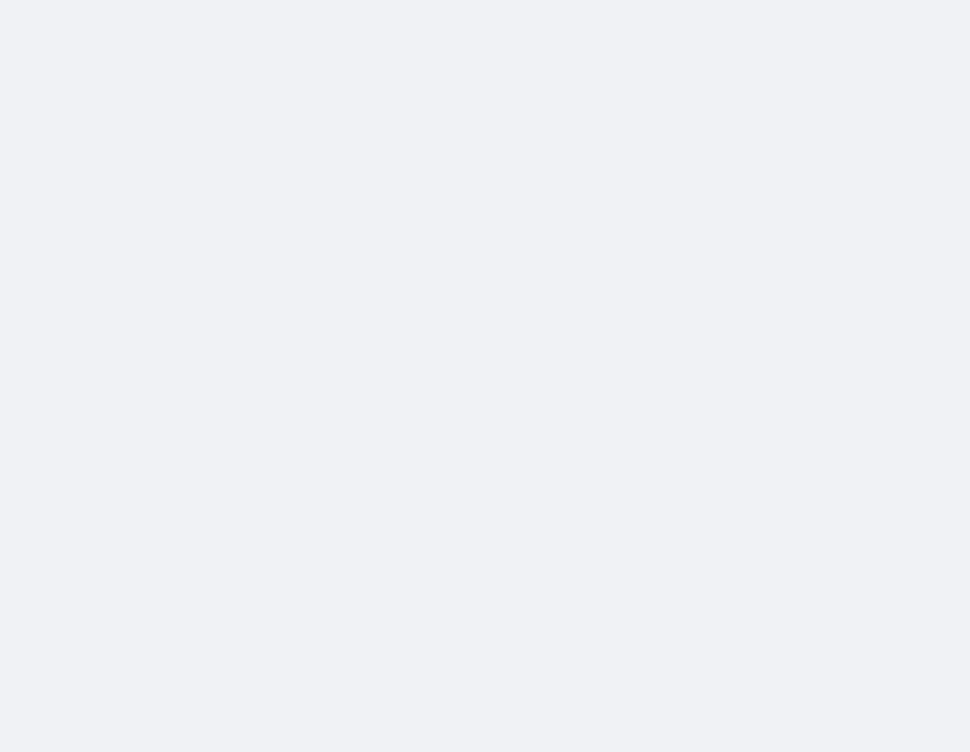
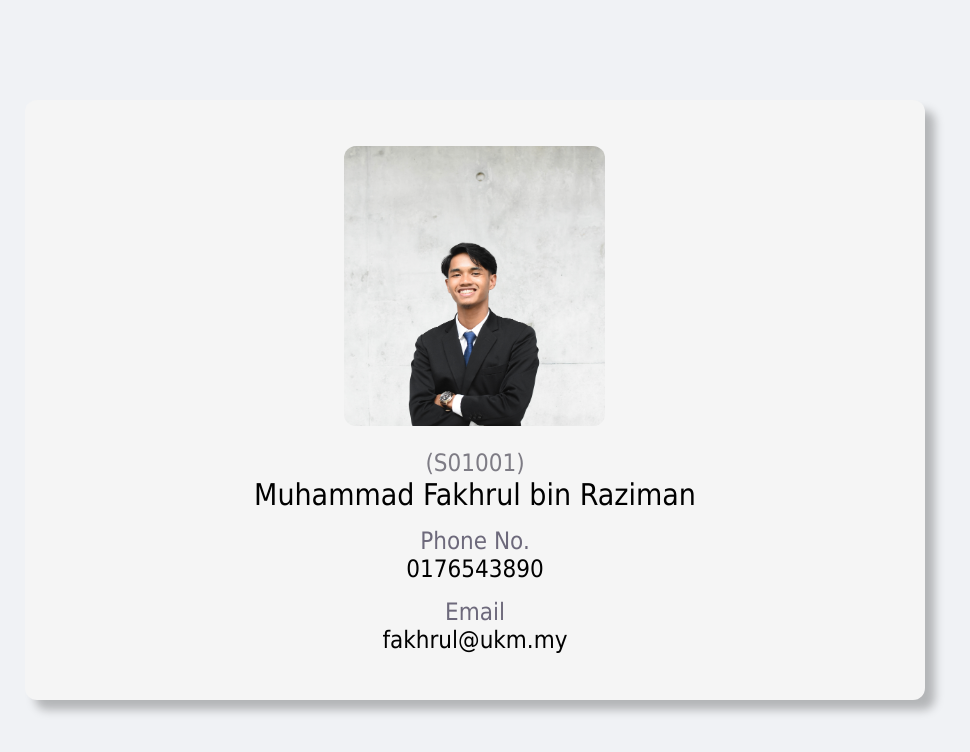
Before and after one commit to cindy-nst/sukanUKM, a React (Create React App) app in the folder sukanukmui/: page /profile in a window 1280 px wide. Before the commit this address had no page. Shown: the top 752 px of the page, without its empty margins (165-1135 px from the left). Built offline with nearby package versions, Linux system fonts and the light colour scheme.

Commit message:
Design Profile Page

```diff
--- a/sukanukmui/src/components/App/App.js
+++ b/sukanukmui/src/components/App/App.js
@@ -1,22 +1,29 @@
-import React from 'react';
+import React, { useContext } from 'react';
 import { Routes, Route, Navigate } from 'react-router-dom';
 import Login from '../Login/Login';
 import ForgotPassword from '../ForgotPassword/ForgotPassword';
 import HomePage from '../HomePage/HomePage';
 import Venues from '../Venues/Venues';
+import Profile from '../Profile/Profile';
+import Navbar from '../Navbar';
+import { UserContext } from '../UserContext'; // Assuming this is where your UserContext is defined
 
 import './App.css';
 
+function App() {
+  const { user } = useContext(UserContext); // Access user data from context
 
-function App() {
   return (
     <div className="App">
+      {/* Render Navbar only if the user is logged in */}
+      {user && <Navbar />}
       <Routes>
         <Route path="/" element={<Navigate to="/login" />} />
         <Route path="/login" element={<Login />} />
         <Route path="/forgot-password" element={<ForgotPassword />} />
         <Route path="/home" element={<HomePage />} />
         <Route path="/venues" element={<Venues />} />
+        <Route path="/profile" element={<Profile />} />
         {/* Add other routes as needed */}
       </Routes>
     </div>
--- a/sukanukmui/src/components/HomePage/HomePage.js
+++ b/sukanukmui/src/components/HomePage/HomePage.js
@@ -5,7 +5,7 @@ import Hero from '../Hero';
 import HeroStudent from '../HeroStudent';
 import Carousel from '../Carousel';
 import CarouselStudent from '../CarouselStudent';
-import Layout from '../Layout';
+//import Layout from '../Layout';
 import './HomePage.css';
 
 // Add this to determine whether user is an Admin or Student
@@ -37,13 +37,11 @@ const AdminView = () => {
     const { user } = useContext(UserContext);
 
     return (
-      <Layout>
         <div className="homepage">
           <main>
             {user?.role === 'admin' ? <AdminView /> : <StudentView />}
           </main>
         </div>
-      </Layout>
     );
   };
 
--- a/sukanukmui/src/components/Navbar.js
+++ b/sukanukmui/src/components/Navbar.js
@@ -29,7 +29,7 @@ const Navbar = () => {
       </div>
 
       <div className="menu-items">
-        <Link to="/explore">Explore</Link>
+        <Link to="/home">Explore</Link>
         <Link to="/venues">Venues</Link>
         <Link to="/equipments">Equipments</Link>
         <Link to="/report">Report</Link>
@@ -60,16 +60,11 @@ const Navbar = () => {
           >
             {user?.username || 'S01001'} {/* Show actual username if available */}
           </button>
-          {isProfileOpen && (
-            <div className="dropdown-menu">
-              <Link to="/profile">Profile</Link>
-              <button
-                onClick={handleLogout}
-                className="logout-btn"
-              >
-                Logout
-              </button>
-            </div>
+              {isProfileOpen && (
+                <div className="dropdown-menu">
+                <Link to="/profile" onClick={() => setIsProfileOpen(false)}>Profile</Link>
+                <button onClick={handleLogout} className="logout-btn">Logout</button>
+          </div>
           )}
         </div>
       </div>
--- /dev/null
+++ b/sukanukmui/src/components/Profile/Profile.js
@@ -0,0 +1,34 @@
+// UKMSportDepartmentProfile.js
+import React from 'react';
+import rafa from '../../images/rafa.jpg';
+import './styles.css'; // Import the CSS file
+
+const Profile = () => {
+  return (
+    <div className="profile-container">
+      <div className="main-content">
+        <div className="profile-card">
+          <div className="profile-info">
+          <div className="profile-image" style={{ backgroundImage: `url(${rafa})` }}></div>
+            <div className="profile-details">
+            <div className="profile-id">(S01001)</div>
+              <div className="profile-name">Muhammad Fakhrul bin Raziman</div>
+              <div className="contact-info">
+                <div className="contact-item">
+                  <span className="contact-label">Phone No.</span>
+                  <span className="contact-value">0176543890</span>
+                </div>
+                <div className="contact-item">
+                  <span className="contact-label">Email</span>
+                  <span className="contact-value">fakhrul@ukm.my</span>
+                </div>
+              </div>
+            </div>
+          </div>
+        </div>
+      </div>
+    </div>
+  );
+};
+
+export default Profile;
--- /dev/null
+++ b/sukanukmui/src/components/Profile/styles.css
@@ -0,0 +1,89 @@
+/* Main Container */
+.venues-container {
+    width: 100%;
+    max-width: 1200px;
+    margin: 0 auto;
+    padding: 20px;
+    position: relative;
+    min-height: 100svh;
+}
+
+/* Main Content */
+.main-content {
+    position: absolute;
+    width: 900px; /* Reduced width */
+    height: 600px; /* Reduced height */
+    top: 100px;
+    bottom: 100px;
+    left: calc(50% - 900px / 2); /* Update with new width */
+    background: #F5F5F5;
+    box-shadow: 10px 10px 10px rgba(0, 0, 0, 0.25);
+    border-radius: 12px;
+    display: flex;
+    justify-content: center;
+    align-items: center;
+}
+
+/* Profile Card */
+.profile-card {
+    display: flex;
+    flex-direction: column;
+    align-items: center;
+    justify-content: center;
+}
+
+/* Profile Image */
+.profile-image {
+    width: 261px;
+    height: 280px;
+    background-size: cover;
+    border-radius: 12px;
+    margin: 0 auto;
+}
+
+/* Profile Name */
+.profile-name {
+    font-family: 'Tahoma';
+    font-size: 30px;
+    color: #000000;
+    text-align: center;
+}
+
+/* Profile ID */
+.profile-id {
+    font-family: 'Tahoma';
+    font-size: 24px;
+    color: #7e7c85;
+    text-align: center;
+    margin-top: 5%;
+}
+
+/* Contact Info */
+.contact-info {
+    font-family: 'Tahoma';
+    font-size: 24px;
+    display: flex;
+    flex-direction: column;
+    align-items: center;
+}
+
+.contact-item {
+    font-family: 'Tahoma';
+    font-size: 24px;
+    display: flex;
+    flex-direction: column;
+    align-items: center;
+    margin-top: 15px;
+}
+
+.contact-label {
+    font-family: 'Tahoma';
+    font-size: 24px;
+    color: #6D697B;
+}
+
+.contact-value {
+    font-family: 'Tahoma';
+    font-size: 24px;
+    color: #000000;
+}
--- a/sukanukmui/src/components/Venues/Venues.js
+++ b/sukanukmui/src/components/Venues/Venues.js
@@ -8,7 +8,7 @@ import TennisCourt from '../../images/TennisCourtUKM.jpg';
 import StadiumUKM from '../../images/StadiumUKM.jpg';
 import SquashComplex from '../../images/SquashComplex.jpg';
 import './Venues.css';
-import Layout from '../Layout';
+//import Layout from '../Layout';
 
 const Venues = () => {
   const [venues] = useState([
@@ -70,7 +70,6 @@ const Venues = () => {
   };
 
   return (
-    <Layout>
     <div className="venues-container">
 
       {/* Banner Section */}
@@ -120,7 +119,6 @@ const Venues = () => {
         <FaPlus />
       </button>
     </div>
-    </Layout>
   );
 };
 
```
Also changed, not shown: sukanukmui/src/images/rafa.jpg (added).
